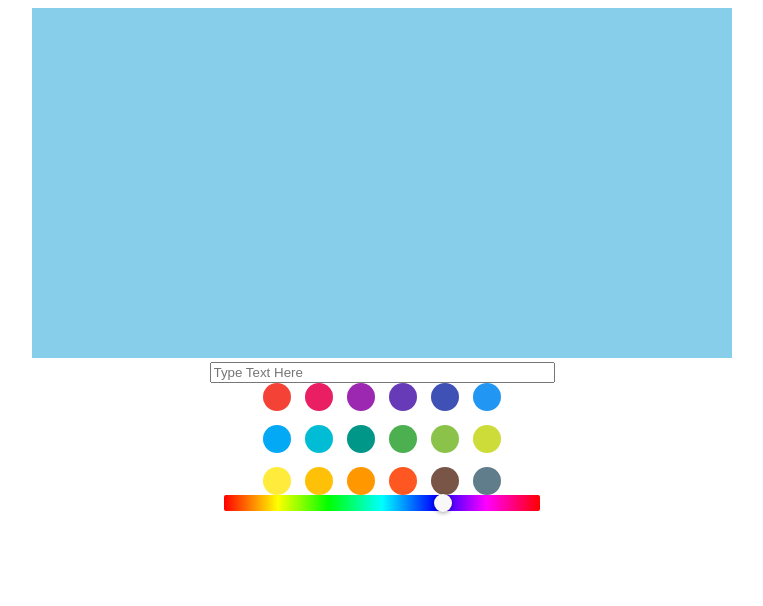
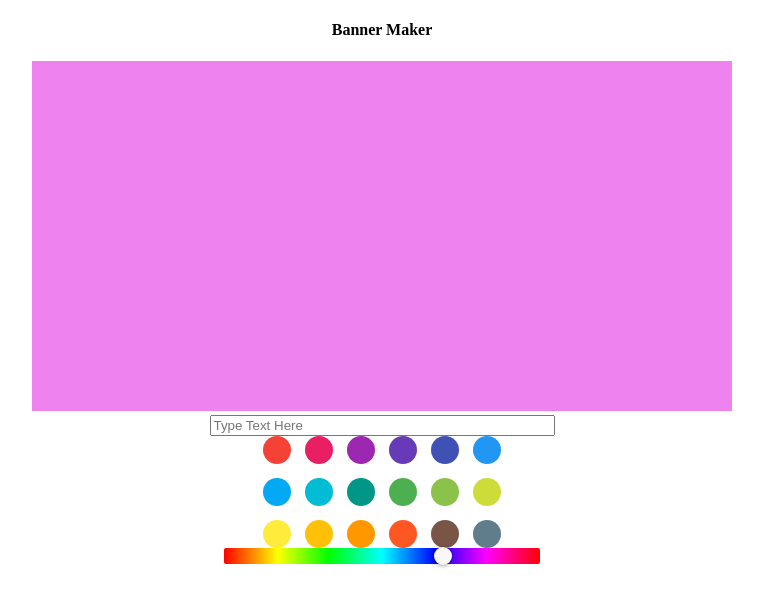
Before and after one commit to Ahnder/bannermaker-func-version, a React (Create React App) app: page / in a window 1280 px wide. Shown: the top 606 px of the page, without its empty margins (258-1021 px from the left). Built offline with nearby package versions, Linux system fonts and the light colour scheme.

Commit message:
Add useState - (color, text), useRef - (getContext, fillStyle)

```diff
--- a/src/App.js
+++ b/src/App.js
@@ -1,4 +1,4 @@
-import React from 'react';
+import React, { useState } from 'react';
 import './App.css';
 
 import CanvasComponent from './components/CanvasComponent';
@@ -6,9 +6,13 @@ import TextInputComponent from './components/TextInputComponent';
 import PaletteComponent from './components/PaletteComponent';
 
 function App() {
+  const [color, setColor] = useState('violet');
+  const [text, setText] = useState('Sample Text');
+
   return (
     <div className="App">
-      <CanvasComponent />
+      <h4>Banner Maker</h4>
+      <CanvasComponent color={color} text={text} />
       <br />
       <TextInputComponent />
       <br />
--- a/src/components/CanvasComponent.js
+++ b/src/components/CanvasComponent.js
@@ -1,15 +1,17 @@
-import React from 'react';
+import React, { useRef, useEffect } from 'react';
 
-const CanvasComponent = () => {
-  return (
-    <canvas
-      width="700"
-      height="350"
-      style={{
-        background: 'skyblue',
-      }}
-    />
-  );
+const CanvasComponent = ({ color }) => {
+  const ref = useRef();
+
+  useEffect(() => {
+    const canvas = ref.current;
+    const ctx = canvas.getContext('2d');
+
+    ctx.fillStyle = color;
+    ctx.fillRect(0, 0, canvas.width, canvas.height);
+  }, []);
+
+  return <canvas ref={ref} width="700" height="350" />;
 };
 
 export default CanvasComponent;
```
